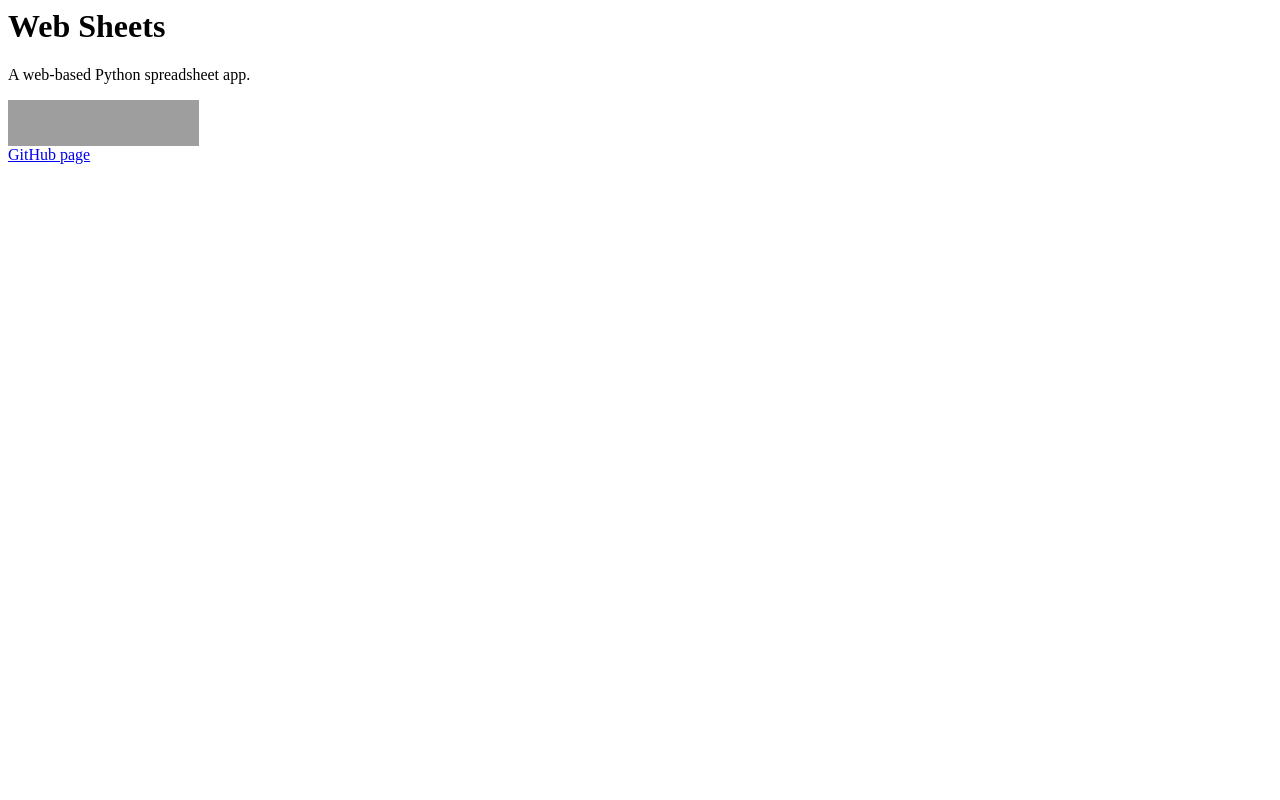
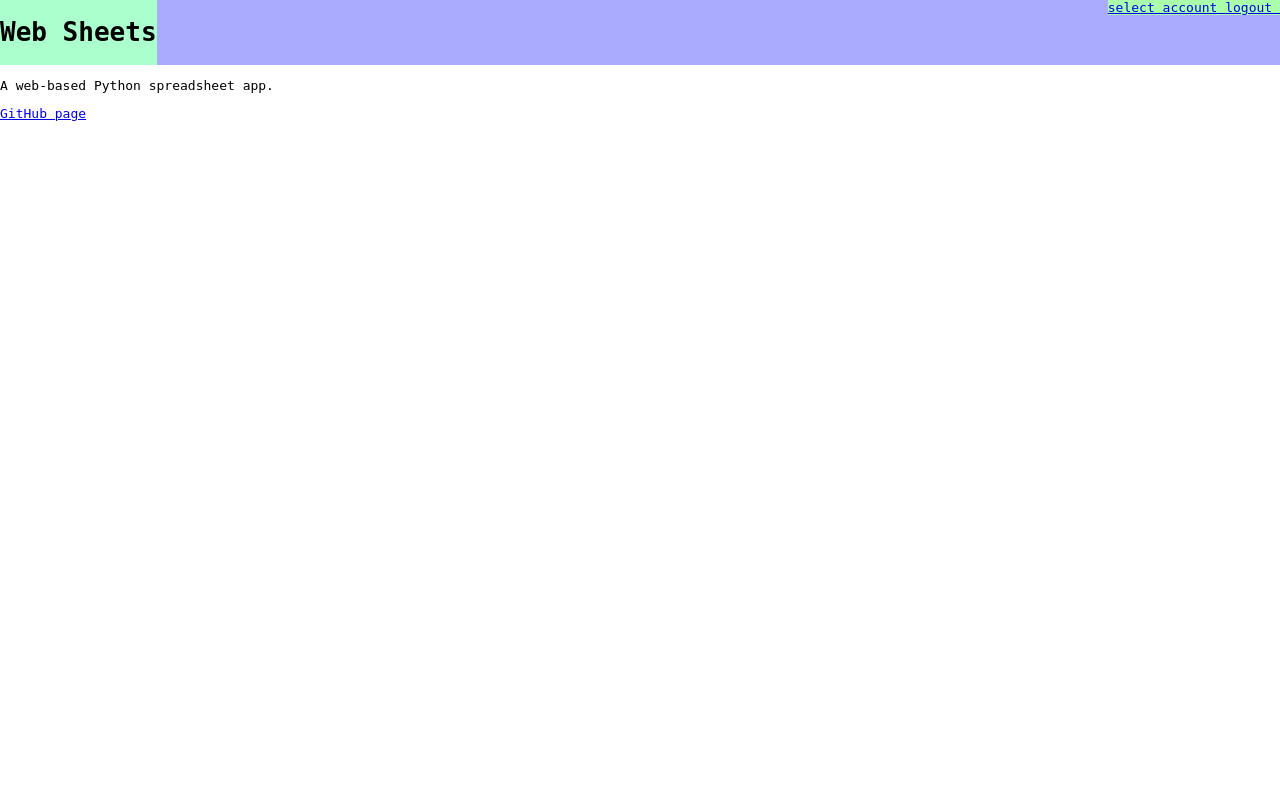
Before and after one commit to chuck1/codemach, a Django app: page /sheets/ in a window 1280 px wide. Run offline with Django 3.2, Linux system fonts and the light colour scheme; parts of the project's set-up code (start-up, migrations or seed data) failed here and were passed over; grey boxes are pictures that could not be loaded.

Commit message:
improve look

```diff
--- a/web_sheets_django/static/web_sheets/default.css
+++ b/web_sheets_django/static/web_sheets/default.css
@@ -11,3 +11,25 @@ a.google_signin:hover {
 a.google_signin:active {
 	background-image: url("/sheets/static/signin-assets/google_signin_buttons/web/1x/btn_google_signin_light_pressed_web.png");
 }
+body {
+	font-family: monospace;
+	margin: 0;
+}
+div.top {
+	background-color: #aaaaff;
+	overflow: auto;
+	padding: 0px;
+	margin: 0px;
+}
+div.top h1 {
+	padding: 0;
+}
+div.left {
+	float: left;
+	background-color: #aaffcc;
+
+}
+div.right {
+	float: right;
+	background-color: #aaffaa;
+}
--- /dev/null
+++ b/web_sheets_django/templates/base.html
@@ -0,0 +1,13 @@
+{% load static %}
+
+<head>
+<link rel="stylesheet" media="screen" href="{% static 'web_sheets/default.css' %}">
+</head>
+
+<body>
+
+{% include "top_bar.html" %}
+
+{% block body %}{% endblock %}
+
+</body>
--- a/web_sheets_django/templates/index.html
+++ b/web_sheets_django/templates/index.html
@@ -1,17 +1,11 @@
+{% extends "base.html" %}
 {% load static %}
 
-<head>
-<link rel="stylesheet" media="screen" href="{% static 'web_sheets/default.css' %}">
-</head>
 
-<body>
-
-<h1>Web Sheets</h1>
+{% block body %}
 
 <p>A web-based Python spreadsheet app.</p>
 
-<a class="google_signin" href="{% url "social:begin" "google-oauth2" %}?next={% url "sheets:index" %}"></a>
-
 <a href="http://github.com/chuck1/web_sheets">GitHub page</a>
 
-</body>
+{% endblock %}
--- /dev/null
+++ b/web_sheets_django/templates/top_bar.html
@@ -0,0 +1,24 @@
+
+<div class="top">
+<div class="left">
+	<h1>Web Sheets</h1>
+</div>
+<div class="right">
+	{% if user %}
+	<a
+	class="select_account"
+	href="{% url "social:begin" "google-oauth2" %}?next={{ url_select_account_rediret }}">
+	select account
+	</a>
+	<a href="{% url "logout" %}?next={{ url_logout_rediret }}">
+	logout
+	</a>
+	<img src="{{ user.profile_image_url }}">
+	{% else %}
+	<a
+	class="login"
+	href="{% url "social:begin" "google-oauth2" %}?next={{ url_login_rediret }}">
+	</a>
+	{% endif %}
+</div>
+</div>
```
